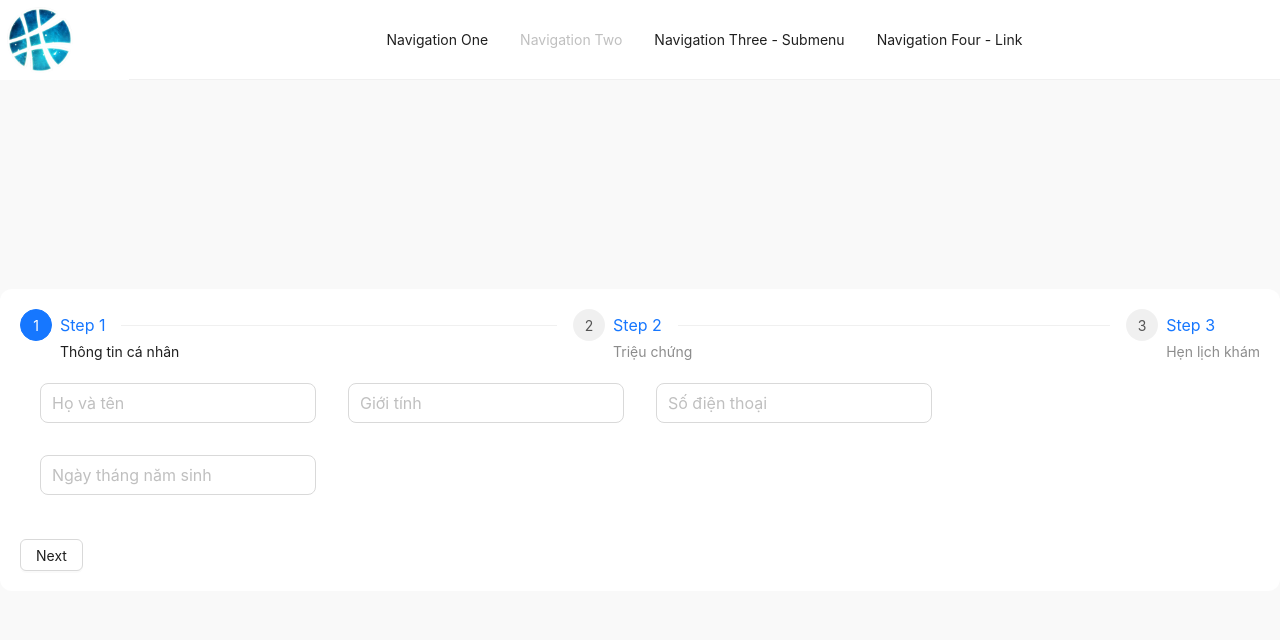
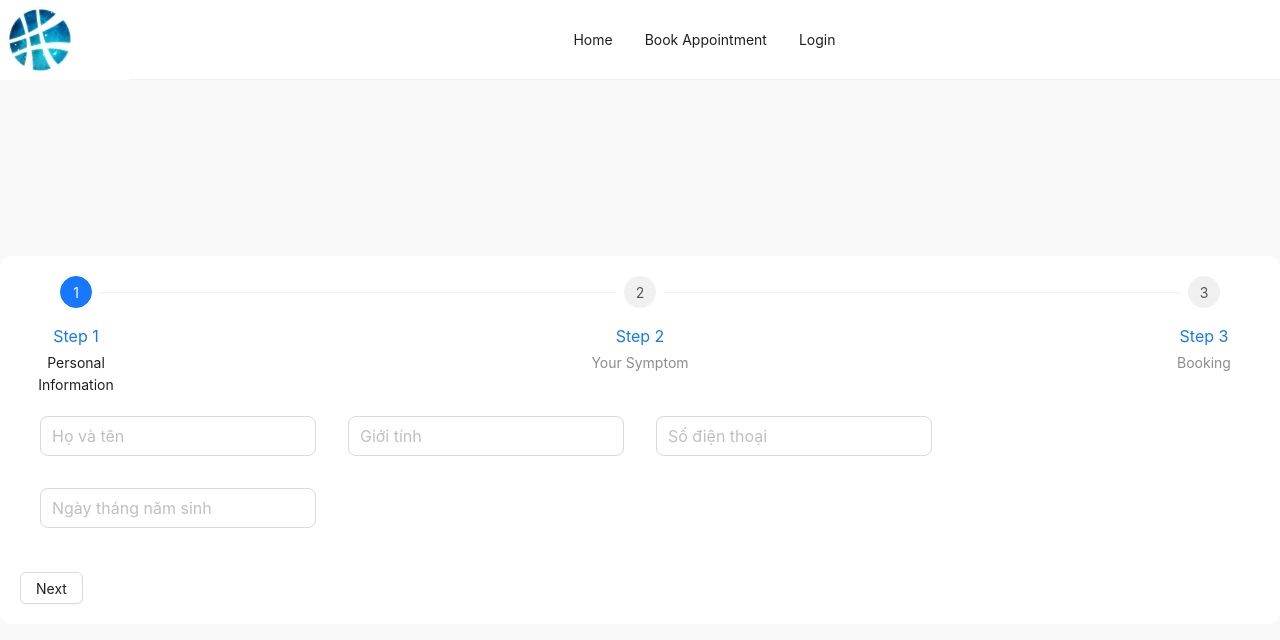
Before and after one commit to nguyendhst/doctor-strange, a Next.js app: page /book-appointment in a window 1280 px wide. Shown: the top 640 px of the page. Built offline with nearby package versions, Linux system fonts and the light colour scheme.

Commit message:
feat: nav, steps

```diff
--- a/app/layouts/NavBar/index.tsx
+++ b/app/layouts/NavBar/index.tsx
@@ -1,6 +1,7 @@
 "use client"
 
 import { Image, Menu, MenuProps } from 'antd';
+import Link from 'next/link';
 import React, { Fragment } from 'react'
 
 type TNavBar = {
@@ -9,54 +10,15 @@ type TNavBar = {
 
 const items: MenuProps['items'] = [
   {
-    label: 'Navigation One',
+    label: <Link href='/'>Home</Link>,
     key: 'mail',
   },
   {
-    label: 'Navigation Two',
-    key: 'app',
-    disabled: true,
+    label: <Link href={'/book-appointment'}>Book Appointment</Link>,
+    key: 'SubMenu',
   },
   {
-    label: 'Navigation Three - Submenu',
-    key: 'SubMenu',
-    children: [
-      {
-        type: 'group',
-        label: 'Item 1',
-        children: [
-          {
-            label: 'Option 1',
-            key: 'setting:1',
-          },
-          {
-            label: 'Option 2',
-            key: 'setting:2',
-          },
-        ],
-      },
-      {
-        type: 'group',
-        label: 'Item 2',
-        children: [
-          {
-            label: 'Option 3',
-            key: 'setting:3',
-          },
-          {
-            label: 'Option 4',
-            key: 'setting:4',
-          },
-        ],
-      },
-    ],
-  },
-  {
-    label: (
-      <a href="https://ant.design" target="_blank" rel="noopener noreferrer">
-        Navigation Four - Link
-      </a>
-    ),
+    label: <Link href={'/login'}>Login</Link>,
     key: 'alipay',
   },
 ];
--- a/app/login/page.tsx
+++ b/app/login/page.tsx
@@ -26,7 +26,7 @@ export default function Login() {
       </Link>
 
       <form
-        className="flex-1 flex flex-col w-full justify-center gap-2 text-foreground"
+        className="flex-1 flex flex-col w-full justify-center gap-2"
         action="/auth/sign-in"
         method="post"
       >
@@ -43,7 +43,7 @@ export default function Login() {
           Password
         </label>
         <input
-          className="rounded-md px-4 py-2 bg-inherit border mb-6"
+          className="rounded-md px-4 py-2 text-black border mb-6"
           type="password"
           name="password"
           placeholder="••••••••"
--- a/components/BookingSteps.tsx
+++ b/components/BookingSteps.tsx
@@ -4,15 +4,15 @@ import React, { ReactNode, useState } from 'react'
 const steps = [
     {
     title: 'Step 1',
-    description: 'Thông tin cá nhân',
+    description: 'Personal Information',
     },
     {
     title: 'Step 2',
-    description: 'Triệu chứng',
+    description: 'Your Symptom',
     },
     {
     title: 'Step 3',
-    description: 'Hẹn lịch khám',
+    description: 'Booking',
     },
 ];
 
@@ -40,7 +40,7 @@ const BookingSteps: React.FC<{ children: ReactNode }> = ({ children }) => {
 
     return (
         <>
-            <Steps current={current} items={items}/>
+            <Steps current={current} items={items} labelPlacement="vertical"/>
             <div>{children}</div>
             <div style={{ marginTop: 24 }}>
                 {current < steps.length - 1 && (
```
